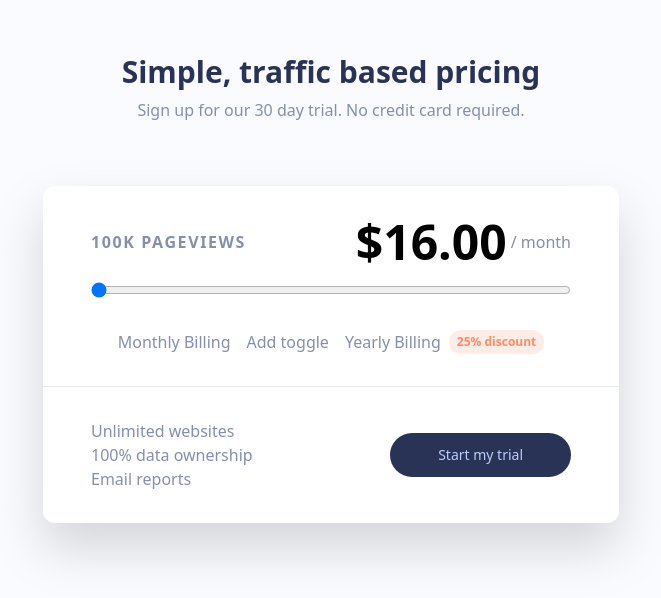
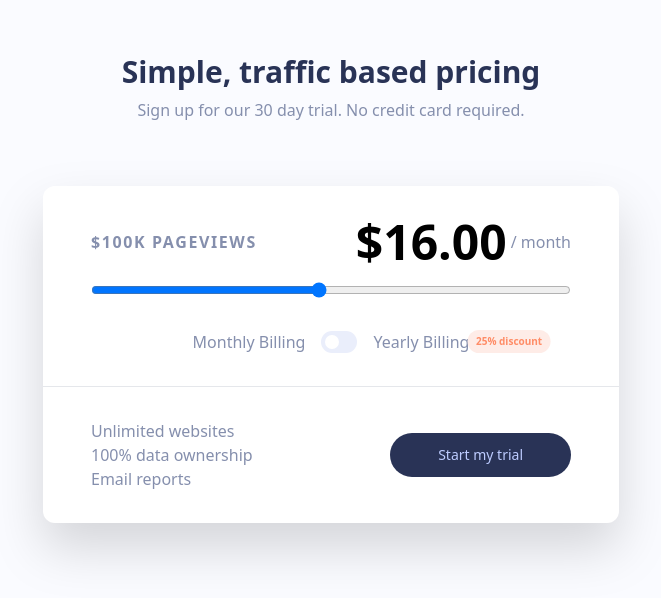
Before and after one commit to dominikrubroeder/interactive-pricing-component-website, a Next.js app: page / in a window 1280 px wide. Shown: the part 112-710 px from the top of the page, without its empty margins (309-970 px from the left). Built offline with nearby package versions, Linux system fonts and the light colour scheme.

Commit message:
Create Toggle component, add price logic

```diff
--- a/components/Pricing.tsx
+++ b/components/Pricing.tsx
@@ -1,15 +1,41 @@
-import React from 'react';
+import React, { ChangeEvent, useEffect, useState } from 'react';
+import Toggle from './Toggle';
 
 const Pricing: React.FC = () => {
+  const [inputValue, setInputValue] = useState<number>(100000);
+  const [computedPageViews, setComputedPageViews] = useState(100);
+  const [price, setPrice] = useState<number>(16);
+
+  const onChangeHandler = (e: React.ChangeEvent<HTMLInputElement>) => {
+    setInputValue(+e.target.value);
+  };
+
+  useEffect(() => {
+    if (inputValue < 100000) {
+      setComputedPageViews(+inputValue.toString().slice(0, 2));
+      return;
+    }
+
+    if (inputValue >= 100000) {
+      setComputedPageViews(+inputValue.toString().slice(0, 3));
+      return;
+    }
+  }, [inputValue]);
+
+  useEffect(() => {
+    setPrice(inputValue * 0.00016);
+  }, [inputValue]);
+
   return (
     <div className="max-w-xl w-full bg-white rounded-xl drop-shadow-2xl">
       <header className="grid gap-4 p-4 sm:px-12 sm:py-8 sm:pb-0">
         <div className="sm:flex sm:items-center sm:justify-between sm:gap-2 sm:flex-wrap">
           <h4 className="uppercase tracking-widest text-app-neutral-blue-grayish font-bold">
-            100k Pageviews
+            ${computedPageViews}
+            {inputValue > 990000 ? 'mio+' : 'k'} Pageviews
           </h4>
           <div className="flex items-center gap-1">
-            <h2 className="text-5xl font-bold">$16.00</h2>
+            <h2 className="text-5xl font-bold">${price.toFixed(2)}</h2>
             <h4 className="text-app-neutral-blue-grayish">/ month</h4>
           </div>
         </div>
@@ -19,17 +45,22 @@ const Pricing: React.FC = () => {
           type="range"
           id="price"
           name="price"
-          min="0"
-          max="1000000"
+          min="10000"
+          max="200000"
+          step="10000"
+          value={inputValue}
+          onChange={onChangeHandler}
         />
       </header>
 
       <div className="flex items-center justify-center gap-4 p-4 sm:px-12 sm:py-8 text-app-neutral-blue-grayish">
         <button>Monthly Billing</button>
-        <p>Add toggle</p>
-        <div className="flex items-center gap-2">
+
+        <Toggle />
+
+        <div className="relative flex items-center gap-2">
           <button>Yearly Billing</button>
-          <span className="rounded-full py-1 px-2 text-app-primary-red-light bg-app-primary-red-grayish-light text-xs font-bold">
+          <span className="absolute t-0 r-0 translate-x-[115%] rounded-full py-1 px-2 text-app-primary-red-light bg-app-primary-red-grayish-light text-[.625rem] font-bold shrink-0">
             25% discount
           </span>
         </div>
--- /dev/null
+++ b/components/Toggle.tsx
@@ -0,0 +1,20 @@
+import React, { useState } from 'react';
+
+const Toggle: React.FC = () => {
+  const [isOn, setIsOn] = useState(false);
+
+  return (
+    <div
+      className="flex items-center w-9 h-4.5 p-1 rounded-full bg-app-neutral-blue-grayish-light cursor-pointer transition-all hover:bg-app-primary-cyan-strong"
+      onClick={() => setIsOn((previousState) => !previousState)}
+    >
+      <div
+        className={`rounded-full w-3.5 h-3.5 bg-white shrink-0 transition-all ${
+          isOn ? 'translate-x-full' : 'translate-x-0'
+        }`}
+      ></div>
+    </div>
+  );
+};
+
+export default Toggle;
--- /dev/null
+++ b/components/svg/BackgroundPattern.tsx
@@ -0,0 +1,18 @@
+import React from 'react';
+
+const BackgroundPattern: React.FC = () => {
+  return (
+    <svg
+      xmlns="http://www.w3.org/2000/svg"
+      className="absolute top-0 left-0 w-full h-[50vh] -z-10"
+    >
+      <path
+        fill="#F1F5FE"
+        fillRule="evenodd"
+        d="M0 0h1440v449H191.5C85.737 449 0 363.263 0 257.5V0z"
+      />
+    </svg>
+  );
+};
+
+export default BackgroundPattern;
--- a/pages/index.tsx
+++ b/pages/index.tsx
@@ -1,6 +1,7 @@
 import type { NextPage } from 'next';
 import Head from 'next/head';
 import Pricing from '../components/Pricing';
+import BackgroundPattern from '../components/svg/BackgroundPattern';
 
 const Home: NextPage = () => {
   return (
@@ -12,6 +13,8 @@ const Home: NextPage = () => {
       </Head>
 
       <main className="min-h-screen bg-app-neutral-blue-pale-very sm:flex sm:items-center sm:justify-center sm:flex-col">
+        <BackgroundPattern />
+
         <header className="grid gap-2 text-center mb-16">
           <h1 className="text-3xl font-bold text-app-neutral-blue-desaturated-dark">
             Simple, traffic based pricing
```
